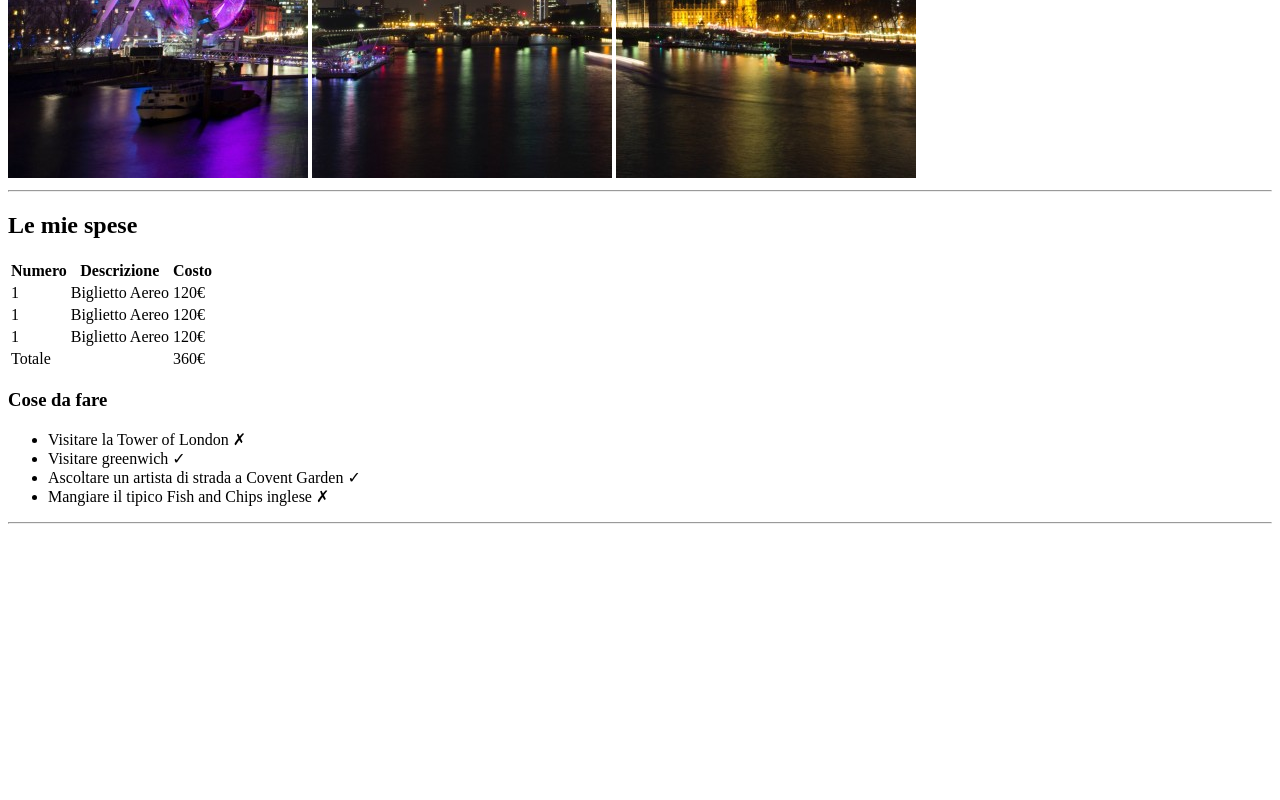
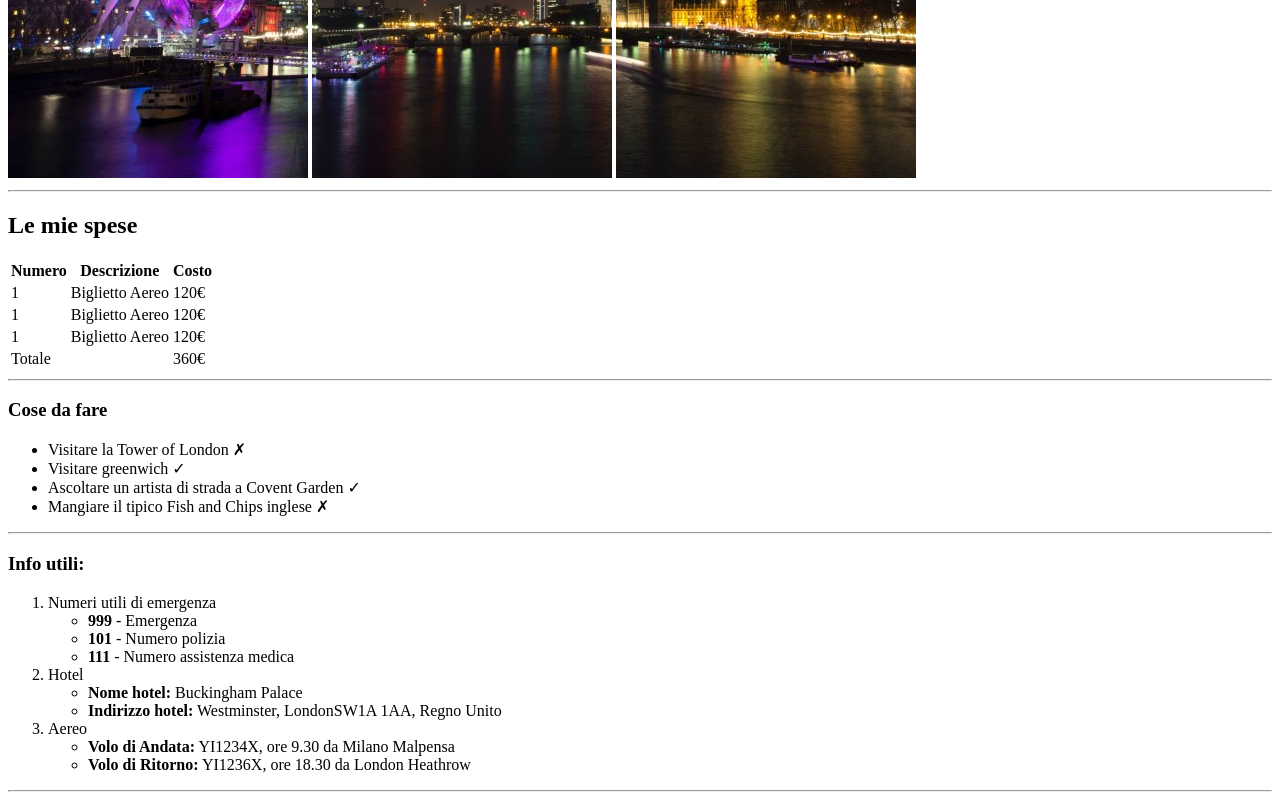
Before and after one commit to nabilmoutahir/html-london-trip, a plain HTML site: page index.html in a window 1280 px wide. Shown: the part 502-1302 px from the top of the page. Before the commit the page ends 1034 px from the top, so only its background shows below. Drawn offline with Linux system fonts and the light colour scheme.

Commit message:
section 3 ol e ul

```diff
--- a/index.html
+++ b/index.html
@@ -73,6 +73,9 @@
                     </table>
             </section>
 
+            <!-- LINEA ORIZZONTALE -->
+            <hr>
+
             <!-- SECTION 2: COSE DA FARE -->
             <section>
                 <h3>Cose da fare</h3>
@@ -95,8 +98,56 @@
                     </ul>
             </section>
 
+            <!-- LINEA ORIZZONTALE -->
+            <hr>
+
             <!-- SECTION 3: INFO UTILI -->
             <section>
+                <h3>Info utili:</h3>
+                    <ol>
+                        <li>
+                            Numeri utili di emergenza
+                            <ul>
+                                <li>
+                                    <strong>999</strong> - Emergenza
+                                </li>
+
+                                <li>
+                                    <strong>101</strong> - Numero polizia
+                                </li>
+
+                                <li>
+                                    <strong>111</strong> - Numero assistenza medica
+                                </li>
+                            </ul>
+                        </li>
+
+                        <li>
+                            Hotel
+                            <ul>
+                                <li>
+                                    <strong>Nome hotel:</strong> Buckingham Palace
+                                </li>
+
+                                <li>
+                                    <strong>Indirizzo hotel:</strong> Westminster, LondonSW1A 1AA, Regno Unito
+                                </li>
+                            </ul>
+                        </li>
+
+                        <li>
+                            Aereo
+                            <ul>
+                                <li>
+                                    <strong>Volo di Andata:</strong> YI1234X, ore 9.30 da Milano Malpensa
+                                </li>
+
+                                <li>
+                                    <strong>Volo di Ritorno:</strong> YI1236X, ore 18.30 da London Heathrow
+                                </li>
+                            </ul>
+                        </li>
+                    </ol>
             </section>
 
             <!-- LINEA ORIZZONTALE -->
```
